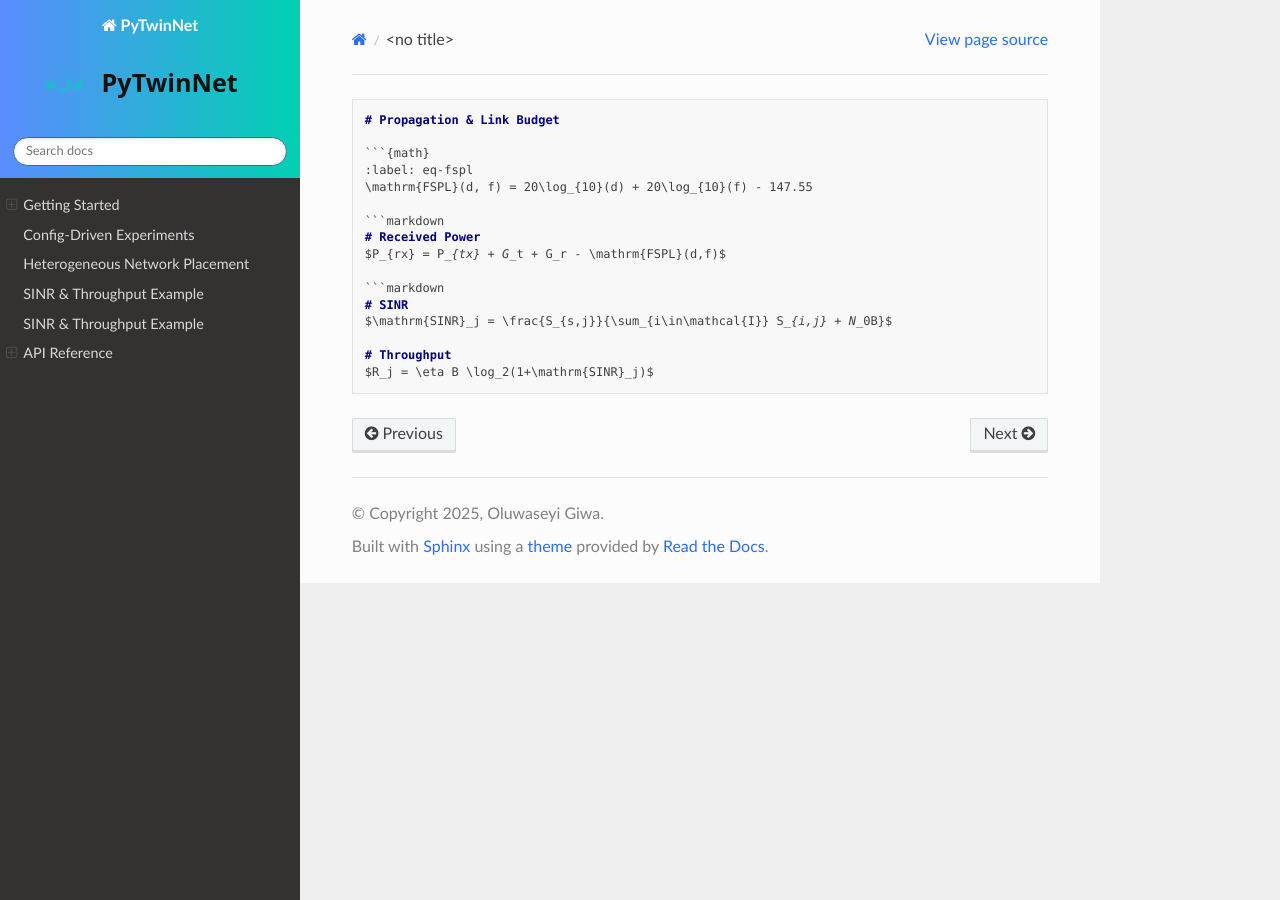
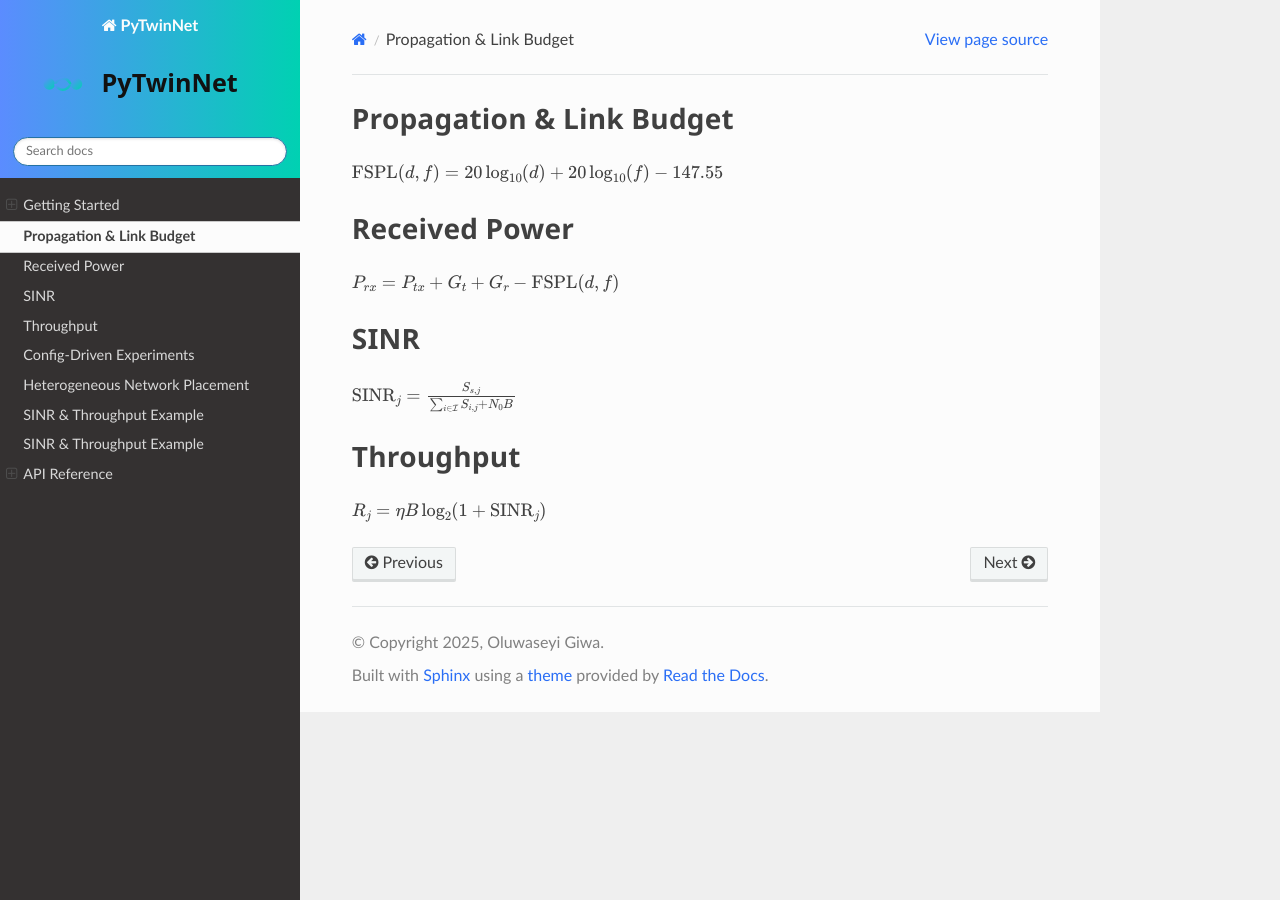
Before and after one commit to OluwaseyiWater/PyTwinNet, a Sphinx documentation site: the page built from docs/user_guide/propagation_math.md, in a window 1280 px wide. Built offline with Sphinx 7.4.7 and the Read the Docs theme 3.1.0, drawn with Linux system fonts in a browser that asks for light colours.

Commit message:
Update propagation_math.md

````diff
--- a/docs/user_guide/propagation_math.md
+++ b/docs/user_guide/propagation_math.md
@@ -1,17 +1,11 @@
-```markdown
-# Propagation & Link Budget
+## Propagation & Link Budget
+$\mathrm{FSPL}(d, f) = 20\log_{10}(d) + 20\log_{10}(f) - 147.55$
 
-```{math}
-:label: eq-fspl
-\mathrm{FSPL}(d, f) = 20\log_{10}(d) + 20\log_{10}(f) - 147.55
-
-```markdown
-# Received Power
+## Received Power
 $P_{rx} = P_{tx} + G_t + G_r - \mathrm{FSPL}(d,f)$
 
-```markdown
-# SINR
+## SINR
 $\mathrm{SINR}_j = \frac{S_{s,j}}{\sum_{i\in\mathcal{I}} S_{i,j} + N_0B}$
 
-# Throughput
+## Throughput
 $R_j = \eta B \log_2(1+\mathrm{SINR}_j)$
````
